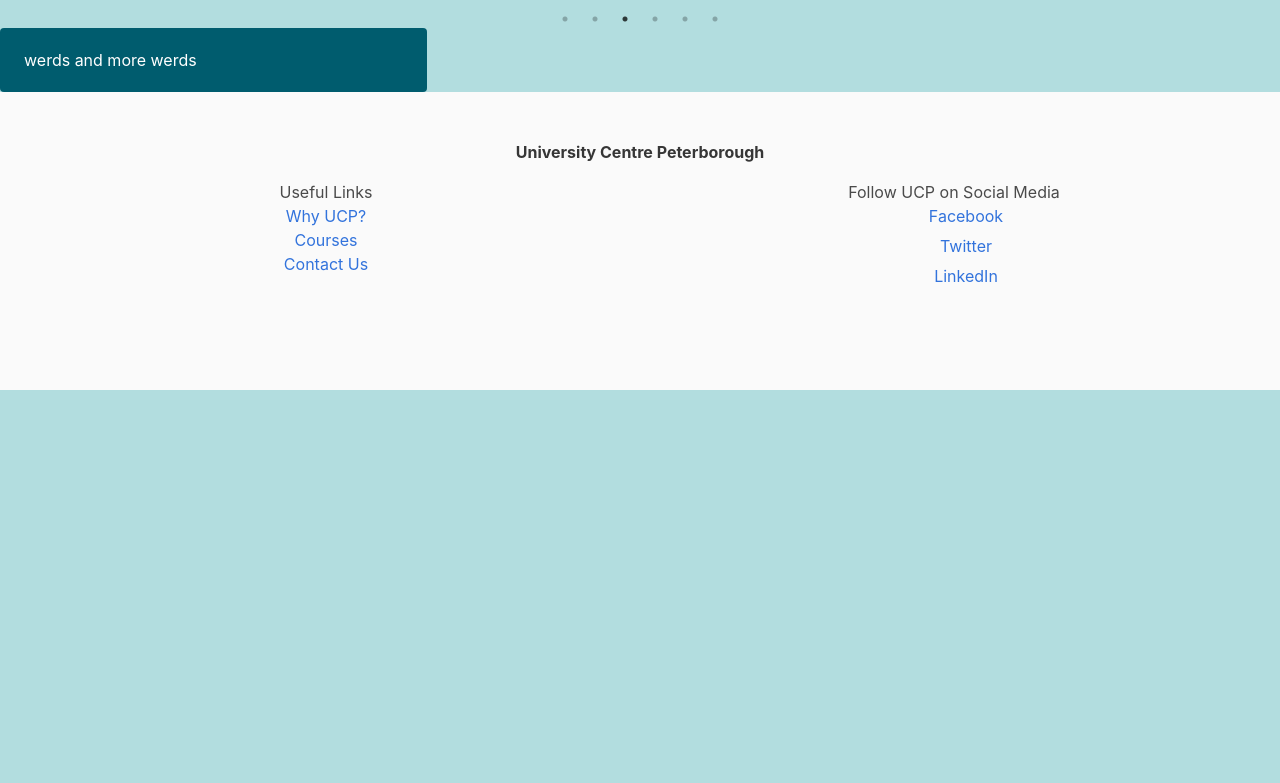
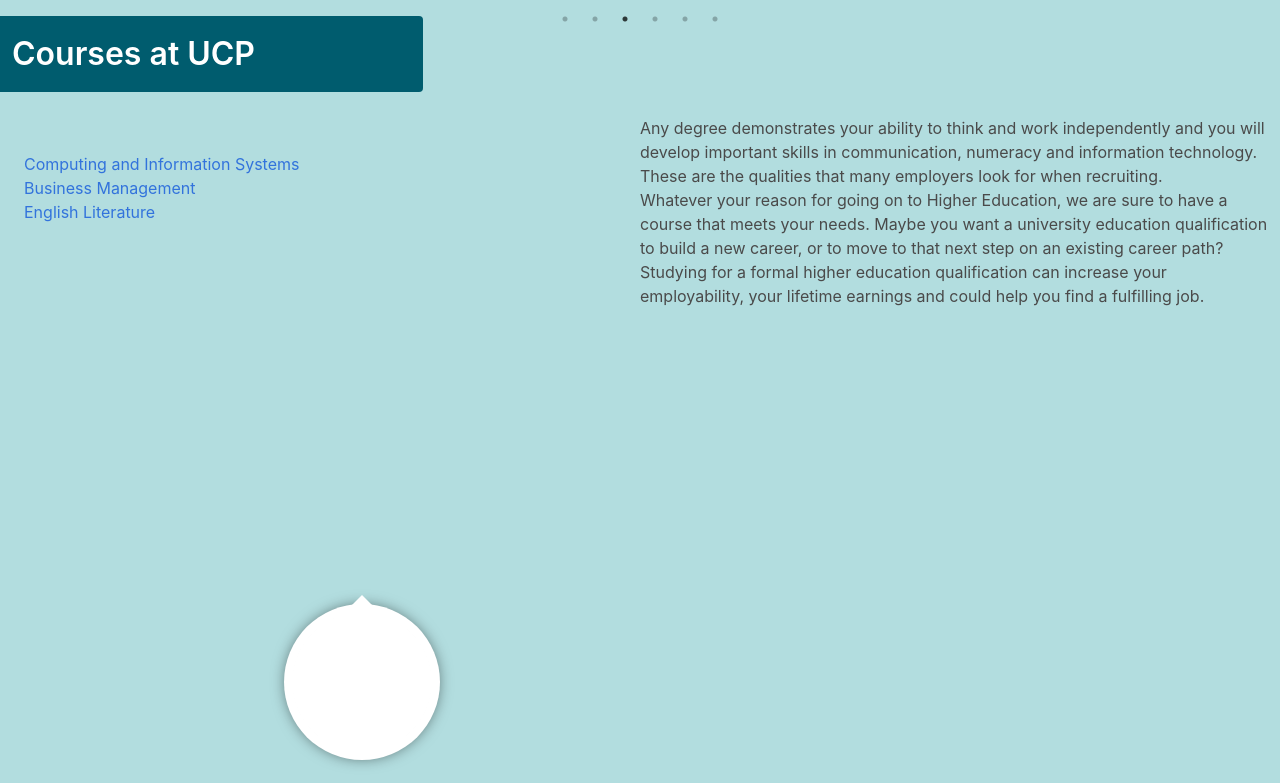
Before and after one commit to FionaHenry/InteractiveWeb, a React (Create React App) app: page /Courses in a window 1280 px wide. Shown: the part 417-1200 px from the top of the page. Before the commit the page ends 807 px from the top, so only its background shows below. Built offline with nearby package versions, Linux system fonts and the light colour scheme; what google-maps-react would draw is missing.

Commit message:
Added spinwheel to courses

```diff
--- a/src/pages/Courses.js
+++ b/src/pages/Courses.js
@@ -1,13 +1,40 @@
-//import SpinWheeel from './SpinWheel';
-
 export default function Courses() {
     return (
         <>
         <br></br>
-        <div class="tile is-vertical is-4">
-            <article class="tile is-child notification is-info">
-                <p>werds and more werds</p>
+        <div class="tile is-vertical is-ancestor">
+            <article class="tile is-child notification is-info is-4">
+                <p class="title">Courses at UCP</p>
             </article>
+        </div>
+
+        <div class="tile is-parent">
+        <div class="tile is-child is-6">
+            <div class="column">
+                <br></br>
+                <a href="/Computing">Computing and Information Systems</a>
+                <br></br>
+                <a href="/Business">Business Management</a>
+                <br></br>
+                <a href="/EnglishLit">English Literature</a>
+            </div>
+        </div>
+
+        <div class="tile is-child is-vertical is-6">
+            <p>Any degree demonstrates your ability to think and work independently and you will develop important skills in communication, numeracy and information technology. These are the qualities that many employers look for when recruiting.</p>
+
+            <p>Whatever your reason for going on to Higher Education, we are sure to have a course that meets your needs. Maybe you want a university education qualification to build a new career, or to move to that next step on an existing career path? Studying for a formal higher education qualification can increase your employability, your lifetime earnings and could help you find a fulfilling job.</p>
+        </div>
+        </div>
+
+        <div class="tile is-parent">
+            <div class="tile is-child">
+                <div id="wheelOfFortune">
+                    <canvas id="wheel" width="700" height="700"></canvas>
+                    <div id="spin">SPIN</div>
+                    <script src="./SpinWheel.js"></script>
+                </div>
+            </div>
         </div>
         </>
 
```
